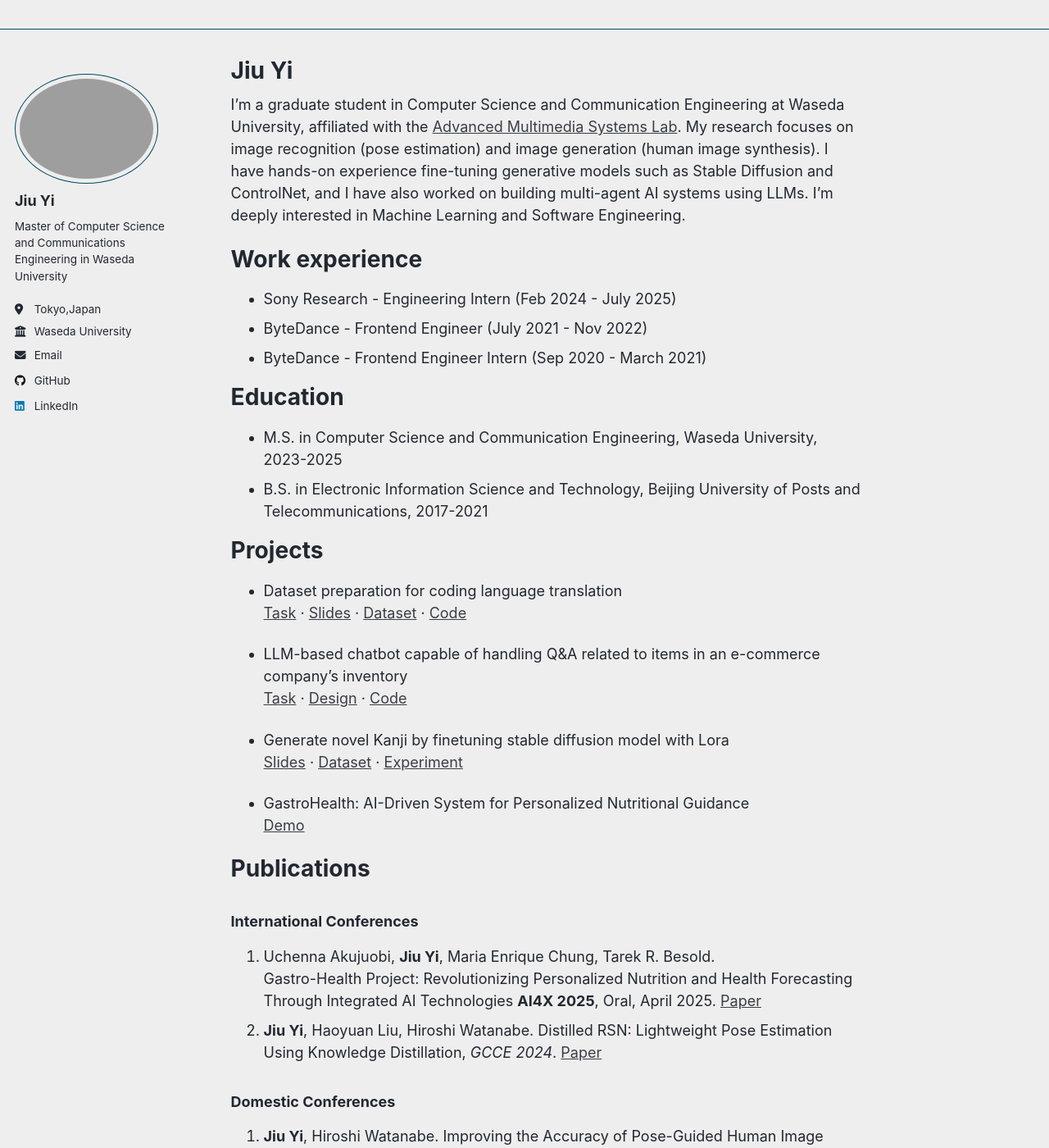
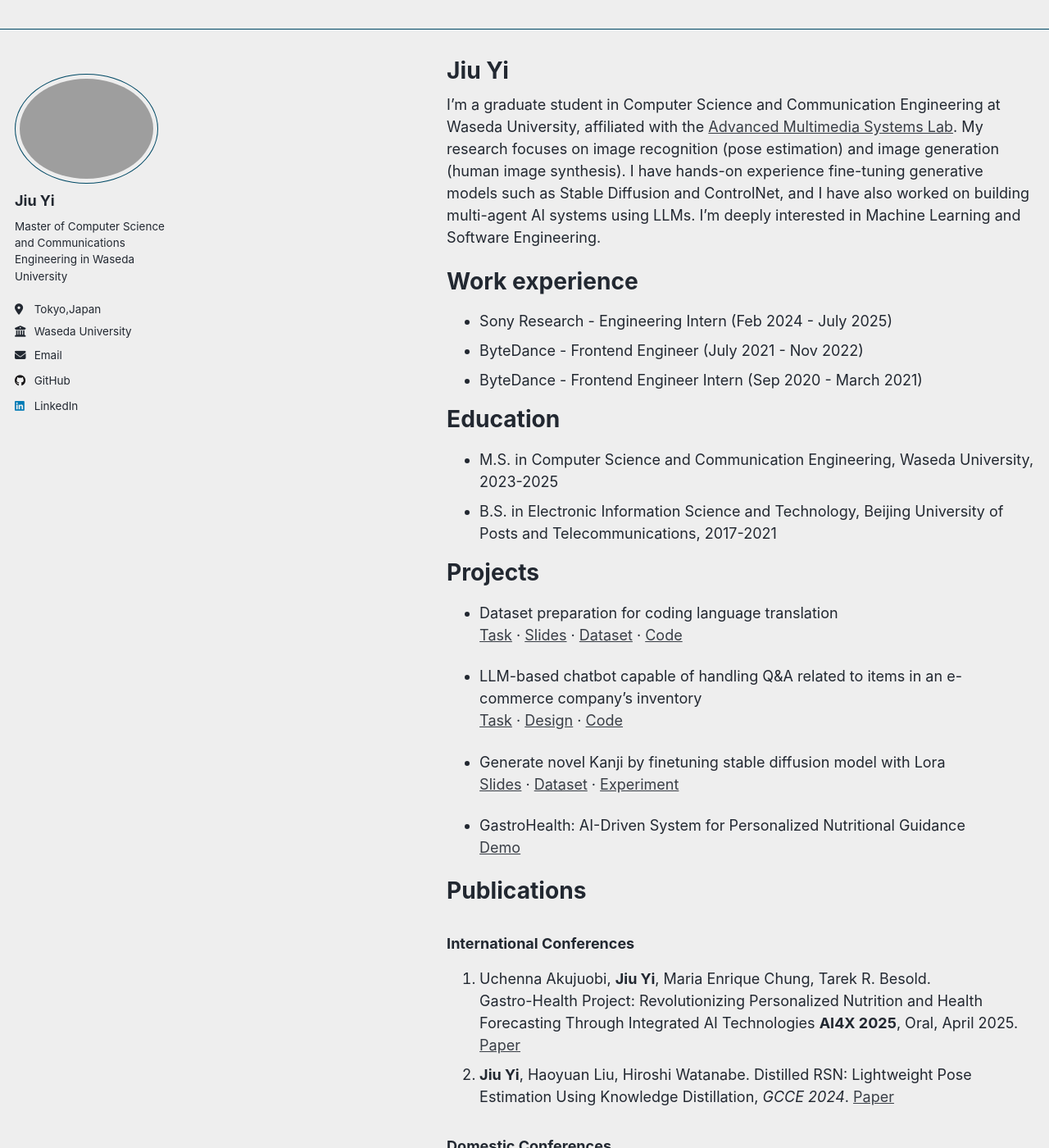
Before and after one commit to yijiudd/yijiudd.github.io, a Jekyll site: the page built from _pages/about.md, in a window 1280 px wide and 1400 px high. Shown: the whole window at 82% size. Built offline with Jekyll 4.4.1, drawn with Linux system fonts in a browser that asks for light colours; a script that is not in the unit is left out.

Commit message:
fix layout overlap

```diff
--- a/_sass/_themes.scss
+++ b/_sass/_themes.scss
@@ -52,7 +52,7 @@ $caption-font-family        : $serif;
 $small                      : 600px !default;
 $medium                     : 768px !default;
 $medium-wide                : 900px !default;
-$large                      : 925px !default;
+$large                      : 1024px !default;
 $x-large                    : 1280px !default;
 
 /* ==========================================================================
--- a/_sass/layout/_page.scss
+++ b/_sass/layout/_page.scss
@@ -18,9 +18,8 @@
 
 .page {
   @include breakpoint($large) {
-    @include span(10 of 12 last);
-    @include prefix(0.5 of 12);
-    @include suffix(2 of 12);
+    @include span(9.5 of 12 last);
+    @include prefix(2.5 of 12);
   }
 
   .page__inner-wrap {
```
